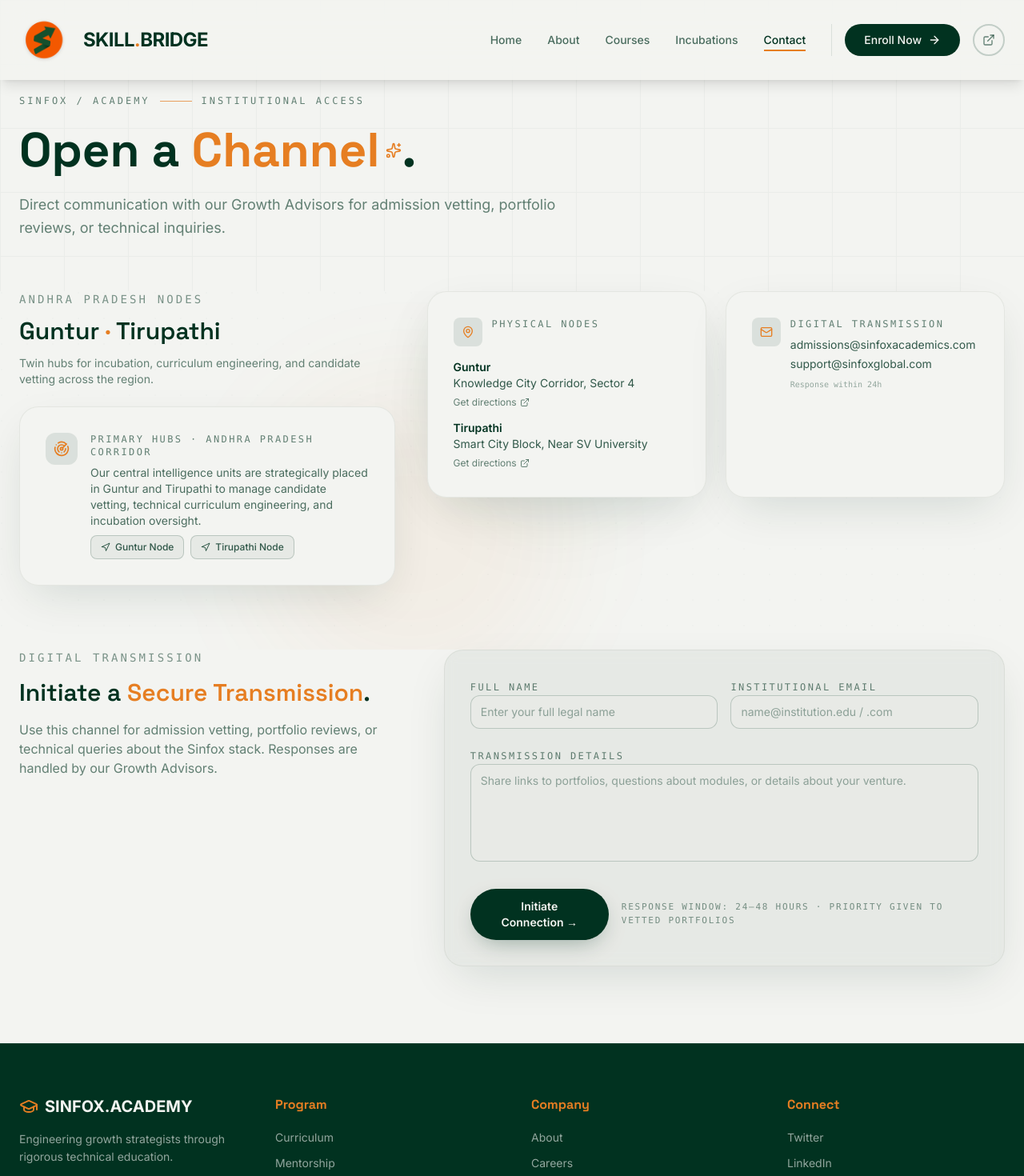
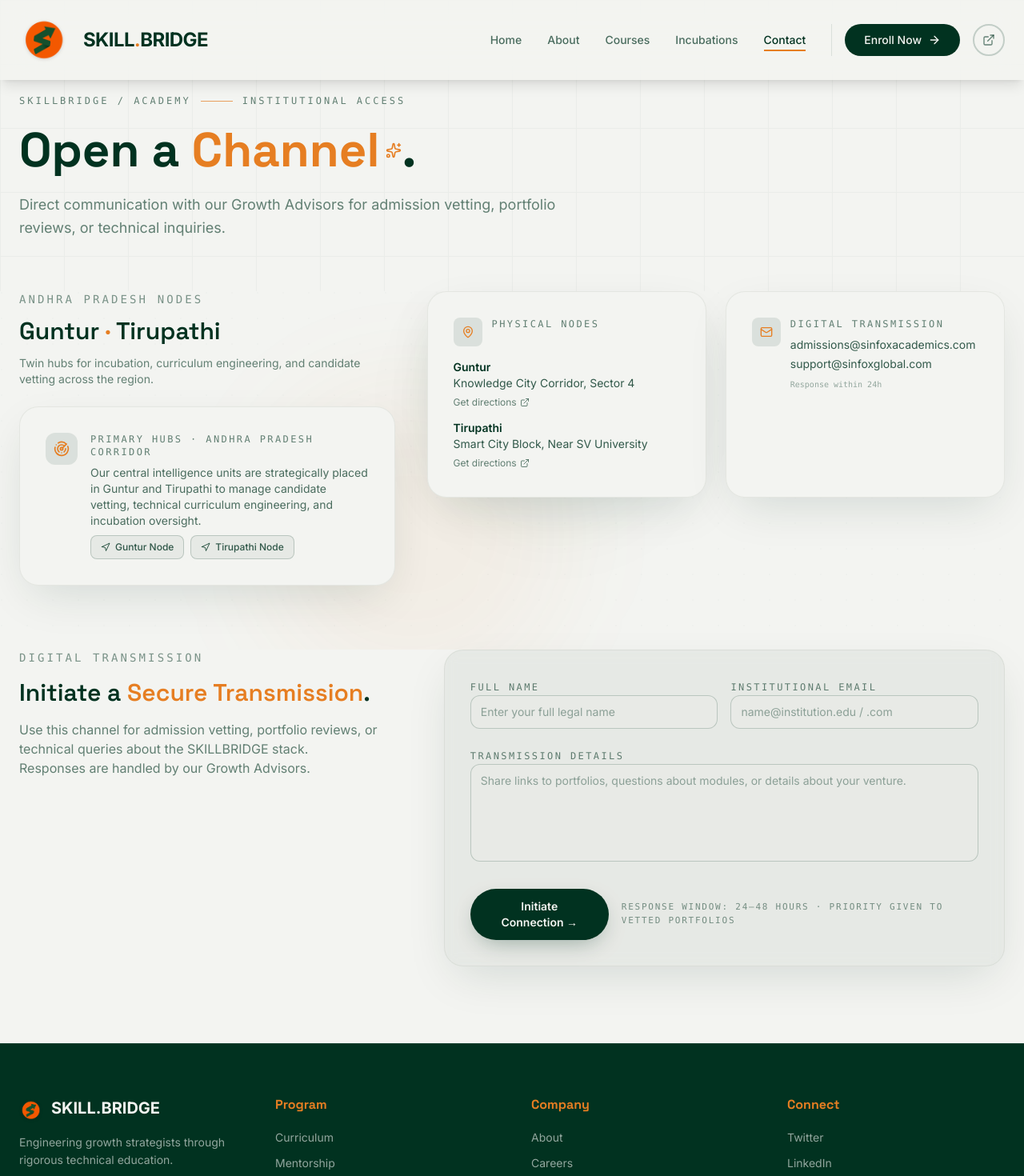
Before and after one commit to anirudhkaturu/sinfox-academy, a Next.js app: page /contact in a window 1280 px wide. Shown: the top 1470 px of the page at 80% size. Built offline with nearby package versions, Linux system fonts and the light colour scheme.

Commit message:
branding change from sinfox academy to skill bridge

```diff
--- a/src/app/about/_components/AboutHero.tsx
+++ b/src/app/about/_components/AboutHero.tsx
@@ -22,7 +22,7 @@
           className="max-w-3xl"
         >
           <span className="text-accent font-semibold tracking-wider text-sm uppercase mb-4 block">
-            Sinfox / Academy
+            SKILL BRIDGE / Academy
           </span>
           <h1 className="text-5xl md:text-7xl font-bold text-secondary leading-[1.05] mb-6">
             We Build the{" "}
@@ -41,7 +41,7 @@
             </span>
           </h1>
           <p className="text-xl text-secondary/60 leading-relaxed max-w-2xl">
-            Sinfox Academy is not a school; it is a technical environment
+            SKILL BRIDGE Academy is not a school; it is a technical environment
             designed to bridge the gap between abstract university theory and
             the high-fidelity reality of modern markets.
           </p>
--- a/src/app/about/_components/MissionSection.tsx
+++ b/src/app/about/_components/MissionSection.tsx
@@ -40,7 +40,7 @@
             <div className="flex gap-4 pt-4">
               <MagneticButton
                 className="bg-secondary text-primary px-6 py-3 rounded-full font-medium"
-                ariaLabel="Apply to Sinfox Academy"
+                ariaLabel="Apply to SKILL BRIDGE Academy"
               >
                 Apply <ArrowUpRight className="w-4 h-4" />
               </MagneticButton>
@@ -63,7 +63,7 @@
                 <div className="relative z-10 flex flex-col h-full">
                   <div className="flex items-center justify-between px-6 pt-5 pb-3 border-b border-secondary/20 bg-primary/60 backdrop-blur-sm">
                     <span className="text-xs font-mono text-secondary/60">
-                      SINFOX_PROTOCOL
+                      SKILLBRIDGE_PROTOCOL
                     </span>
                     <span className="h-2 w-2 rounded-full bg-accent shadow-[0_0_8px_rgba(214,255,0,0.8)]" />
                   </div>
--- a/src/app/about/_components/TestimonialsSection.tsx
+++ b/src/app/about/_components/TestimonialsSection.tsx
@@ -9,7 +9,7 @@
     ],
   },
   {
-    heading: "Sinfox Methodology",
+    heading: "SkillBridge Methodology",
     bullets: [
       "Stack integration: using AI to generate assets while Python handles the logic.",
       "Live algorithmic testing: understanding discovery engine math in real time.",
--- a/src/app/components/Footer.tsx
+++ b/src/app/components/Footer.tsx
@@ -2,7 +2,6 @@
 "use client";
 
 import React, { useMemo } from "react";
-import { GraduationCap } from "lucide-react";
 
 export const Footer = React.memo(function Footer() {
   const footerLinks = useMemo(
@@ -28,12 +27,17 @@
       <div className="max-w-7xl mx-auto px-6">
         <div className="grid md:grid-cols-4 gap-12 mb-12">
           <div className="space-y-4">
+            {/* Logo area */}
             <div className="flex items-center gap-2">
-              <GraduationCap
-                className="w-6 h-6 text-accent"
-                aria-hidden="true"
-              />
-              <span className="text-xl font-bold">SINFOX.ACADEMY</span>
+              {/* Replace with your actual logo image */}
+              <div className="relative w-8 h-8">
+                <img
+                  src="/main_logo/skillbridgelogo.png"
+                  alt="Skill Bridge Logo"
+                  className="w-32 drop-shadow-sm"
+                />
+              </div>
+              <span className="text-xl font-bold">SKILL.BRIDGE</span>
             </div>
             <p className="text-primary/60 text-sm leading-relaxed">
               Engineering growth strategists through rigorous technical
@@ -62,7 +66,7 @@
 
         <div className="pt-8 border-t border-primary/10 flex flex-col md:flex-row justify-between items-center gap-4">
           <p className="text-primary/40 text-sm">
-            © 2026 Sinfox Academy. All rights reserved.
+            © 2026 SKILL BRIDGE ACADEMY. All rights reserved.
           </p>
           <div className="flex gap-6 text-sm text-primary/40">
             <a href="#" className="hover:text-primary transition-colors">
--- a/src/app/contact/_components/ContactFormSection.tsx
+++ b/src/app/contact/_components/ContactFormSection.tsx
@@ -6,7 +6,6 @@
 
 // Replace with your actual WhatsApp number (include country code, no '+' or spaces)
 const WHATSAPP_NUMBER = "1234567890"; // e.g., "1234567890"
-// const DEFAULT_MESSAGE = "Hello, I'm interested in the Sinfox program.";
 
 export function ContactFormSection() {
   const handleSubmit = (e: React.FormEvent<HTMLFormElement>) => {
@@ -17,7 +16,7 @@
     const details = formData.get("details") as string;
 
     // Build a custom message with form data
-    let message = `*New transmission from Sinfox portal*\n\n`;
+    let message = `*New transmission from Skill Bridge portal*\n\n`;
     if (fullName) message += `*Name:* ${fullName}\n`;
     if (email) message += `*Email:* ${email}\n`;
     if (details) message += `\n*Details:*\n${details}\n`;
@@ -47,7 +46,7 @@
             </h2>
             <p className="text-secondary/60 text-sm md:text-base max-w-md">
               Use this channel for admission vetting, portfolio reviews, or
-              technical queries about the Sinfox stack. Responses are handled by
+              technical queries about the SKILLBRIDGE stack. Responses are handled by
               our Growth Advisors.
             </p>
           </motion.div>
--- a/src/app/contact/_components/ContactHero.tsx
+++ b/src/app/contact/_components/ContactHero.tsx
@@ -30,7 +30,7 @@
           className="max-w-3xl space-y-4"
         >
           <div className="inline-flex items-center gap-3 text-xs font-mono tracking-[0.25em] uppercase text-secondary/60">
-            <span>Sinfox / Academy</span>
+            <span>SKILLBRIDGE / Academy</span>
             <span className="h-px w-10 bg-accent/70" />
             <span>Institutional Access</span>
           </div>
--- a/src/app/courses/_components/CoursesCtaSection.tsx
+++ b/src/app/courses/_components/CoursesCtaSection.tsx
@@ -40,7 +40,7 @@
               <ArrowUpRight className="w-5 h-5" aria-hidden="true" />
             </MagneticButton>
             <p className="text-[11px] text-primary/70 font-mono tracking-[0.18em] uppercase pt-2">
-              © 2026 Sinfox Academics · Built for the Bold · A Division of
+              © 2026 Skill Bridge Academics · Built for the Bold · A Division of
               Sinfox Global Holdings
             </p>
           </div>
--- a/src/app/courses/_components/CoursesHero.tsx
+++ b/src/app/courses/_components/CoursesHero.tsx
@@ -30,7 +30,7 @@
           className="max-w-3xl space-y-4"
         >
           <div className="inline-flex items-center gap-3 text-xs font-mono tracking-[0.25em] uppercase text-secondary/60">
-            <span>Sinfox / Academy</span>
+            <span>SKILLBRIDGE / Academy</span>
             <span className="h-px w-10 bg-accent/70" />
             <span>2026 Curriculum</span>
           </div>
--- a/src/app/incubations/_components/IncubationsCtaSection.tsx
+++ b/src/app/incubations/_components/IncubationsCtaSection.tsx
@@ -38,7 +38,7 @@
               <ArrowUpRight className="w-5 h-5" aria-hidden="true" />
             </MagneticButton>
             <p className="text-[11px] text-primary/70 font-mono tracking-[0.18em] uppercase pt-2">
-              © 2026 Sinfox Academics · Built for the Bold · A Division of Sinfox
+              © 2026 SKILLBRIDGE Academics · Built for the Bold · A Division of Sinfox
               Global Holdings · All proprietary models are trademarked.
             </p>
           </div>
--- a/src/app/incubations/_components/IncubationsHero.tsx
+++ b/src/app/incubations/_components/IncubationsHero.tsx
@@ -30,7 +30,7 @@
           className="max-w-3xl space-y-4"
         >
           <div className="inline-flex items-center gap-3 text-xs font-mono tracking-[0.25em] uppercase text-secondary/60">
-            <span>Sinfox / Academy</span>
+            <span>SKILLBRIDGE / Academy</span>
             <span className="h-px w-10 bg-accent/70" />
             <span>Incubation Site</span>
           </div>
--- a/src/app/sections/Community.tsx
+++ b/src/app/sections/Community.tsx
@@ -23,7 +23,7 @@
             id="community-heading"
             className="text-4xl md:text-5xl font-bold text-secondary mb-4"
           >
-            The Sinfox <span className="text-accent">Venture Lab</span>
+            The SkillBridge <span className="text-accent">Venture Lab</span>
           </h2>
           <p className="text-secondary/60 max-w-2xl mx-auto">
             We don&apos;t do homework. We build projects that get funded.
--- a/src/app/sections/Cta.tsx
+++ b/src/app/sections/Cta.tsx
@@ -61,7 +61,7 @@
             </div>
 
             <p className="text-xs text-primary/60 pt-4 font-mono tracking-[0.18em] uppercase">
-              © 2026 Sinfox Academics · A Division of Sinfox Global Holdings
+              © 2026 SKILL BRIDGE ACADEMY · A Division of Sinfox Global Holdings
             </p>
           </div>
         </motion.div>
```
